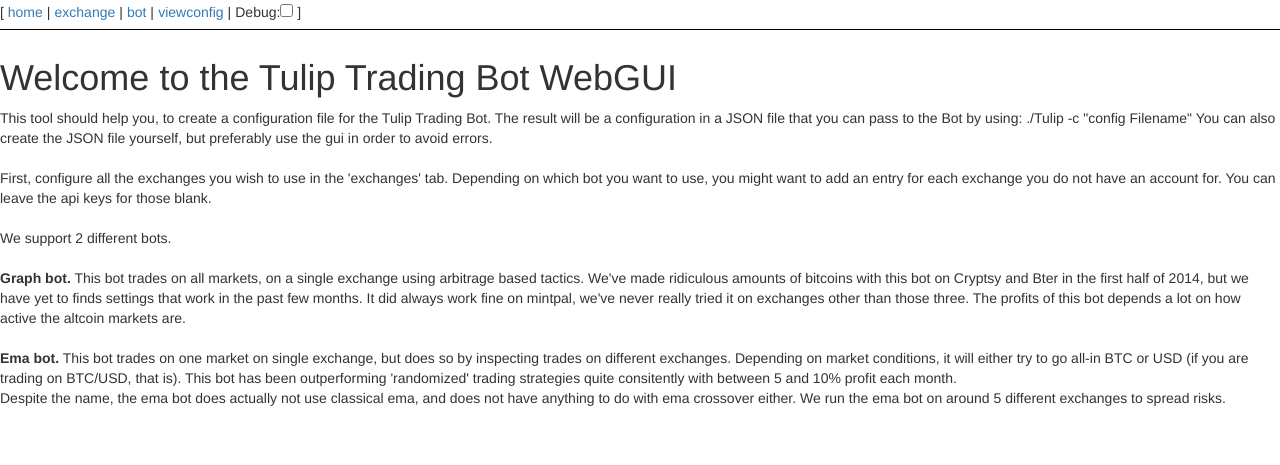
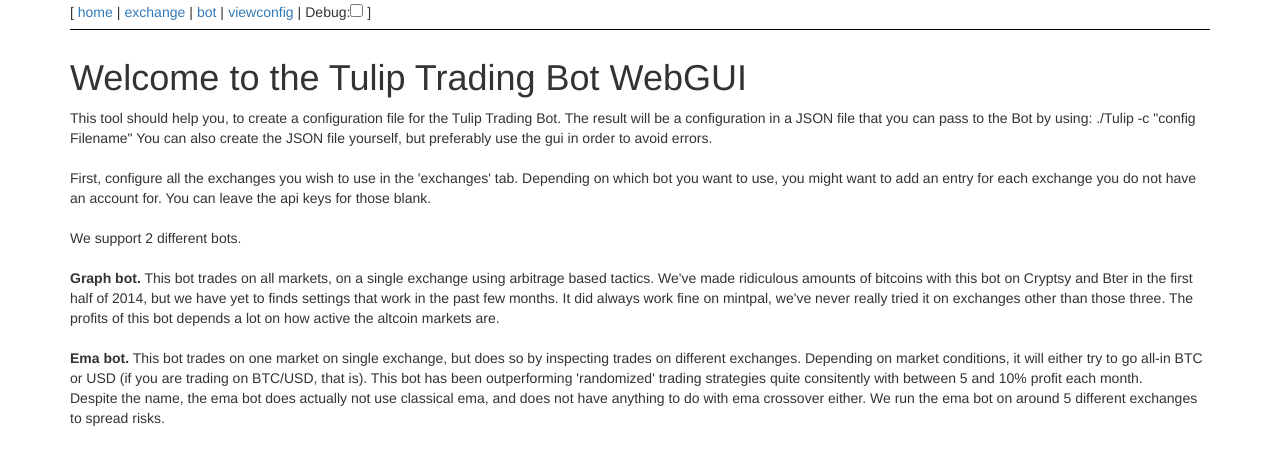
Before and after one commit to Tulip-HFT/Tulip-HFT.github.io, a Jekyll site: the page app/index.html, which Jekyll copies as it is, in a window 1280 px wide. Shown: the top 465 px of the page. Built offline with Jekyll 4.4.1, drawn with Linux system fonts in a browser that asks for light colours.

Commit message:
changed layout to container and made tables smaller

```diff
--- a/app/bot/bots.html
+++ b/app/bot/bots.html
@@ -5,7 +5,6 @@
             <th>Name</th>
             <th>Type</th>
             <th>exchange</th>
-            <th></th>
             <th></th>
         </tr>
         </thead>
@@ -17,8 +16,6 @@
             <td>{{bot.api}}</td>
             <td>
                 <button class="btn btn-sm" ng-click="edit($index)"><i class="glyphicon glyphicon-pencil"></i></button>
-            </td>
-            <td>
                 <button class="btn btn-sm btn-danger" ng-click="remove($index)"><i
                         class="glyphicon glyphicon-remove-circle">
                 </i></button>
--- a/app/exchange/exchanges.html
+++ b/app/exchange/exchanges.html
@@ -6,7 +6,6 @@
             <th>Name</th>
             <th>Type</th>
             <th></th>
-            <th></th>
         </tr>
         </thead>
         <tbody>
@@ -14,8 +13,8 @@
         <tr ng-repeat="exchange in exchanges">
             <td>{{exchange.name}}</td>
             <td>{{exchange.type}}</td>
-            <td><button class="btn btn-sm" ng-click="edit($index)"><i class="glyphicon glyphicon-pencil"></i></button></td>
-            <td><button class="btn btn-sm btn-danger" ng-click="remove($index)"><i class="glyphicon glyphicon-remove-circle">
+            <td><button class="btn btn-sm" ng-click="edit($index)"><i class="glyphicon glyphicon-pencil"></i></button>
+                <button class="btn btn-sm btn-danger" ng-click="remove($index)"><i class="glyphicon glyphicon-remove-circle">
             </i></button></td>
         </tr>
 
--- a/app/index.html
+++ b/app/index.html
@@ -15,7 +15,7 @@
   <link rel="stylesheet" href="app.css">
   <script src="bower_components/html5-boilerplate/dist/js/vendor/modernizr-2.8.3.min.js"></script>
 </head>
-<body>
+<body  class="container" >
   <ul class="menu">
     <li><a href="#/">home</a></li>
     <li><a href="#/exchange">exchange</a></li>
```
